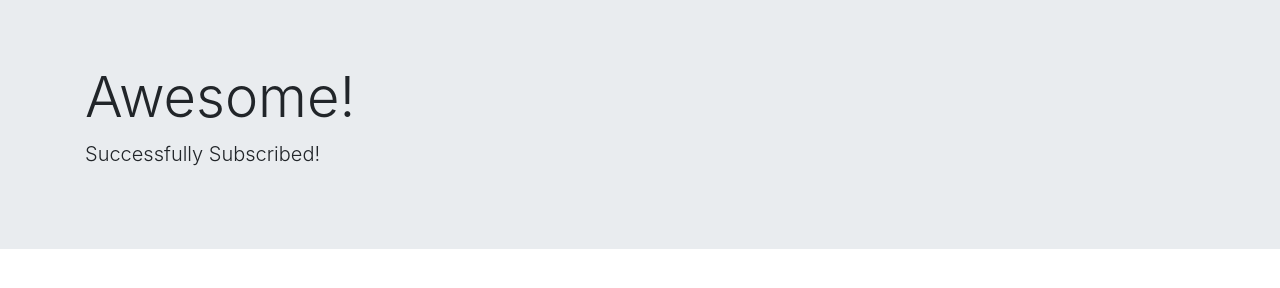
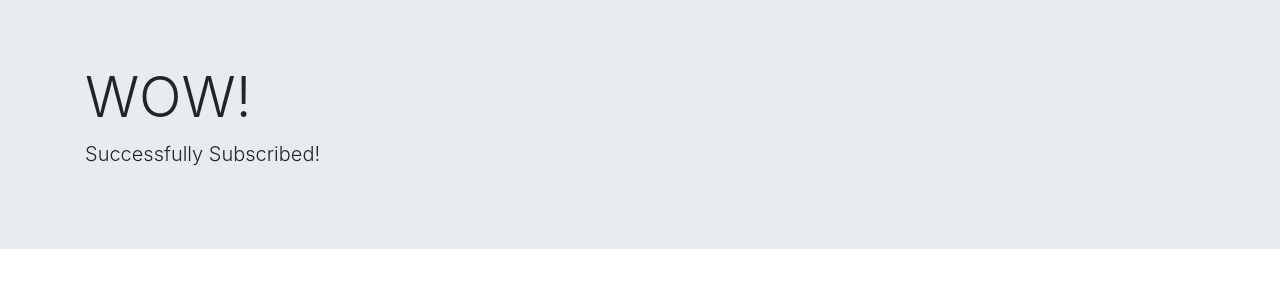
Before and after one commit to rhkfb1113/Newsletter-Signup, a website: page success.html in a window 1280 px wide. Drawn offline with nearby package versions, Linux system fonts and the light colour scheme.

Commit message:
Change success page h1

```diff
--- a/success.html
+++ b/success.html
@@ -15,7 +15,7 @@
   <body>
     <div class="jumbotron jumbotron-fluid">
       <div class="container">
-        <h1 class="display-4">Awesome!</h1>
+        <h1 class="display-4">WOW!</h1>
         <p class="lead">
           Successfully Subscribed!
         </p>
```
